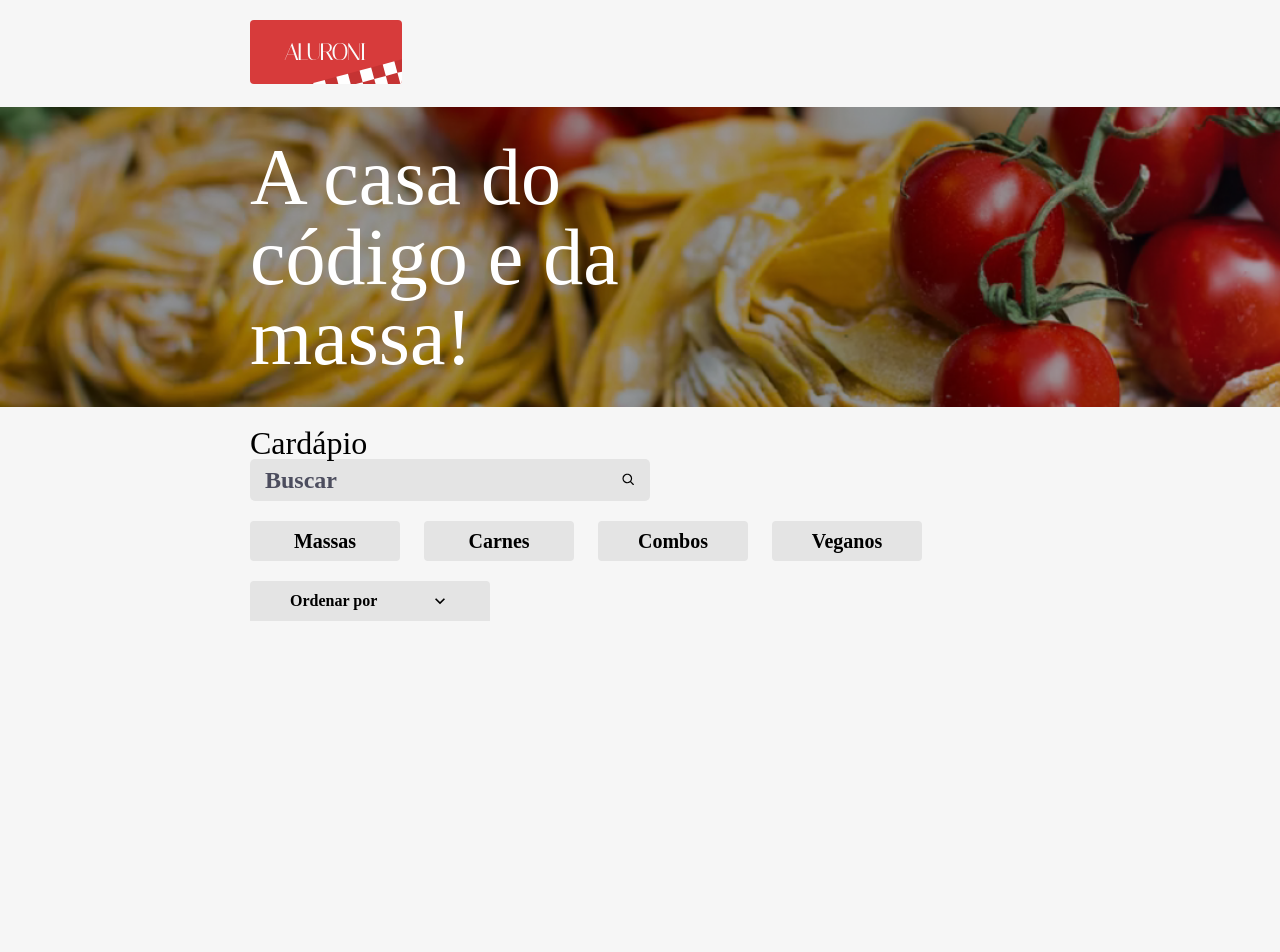
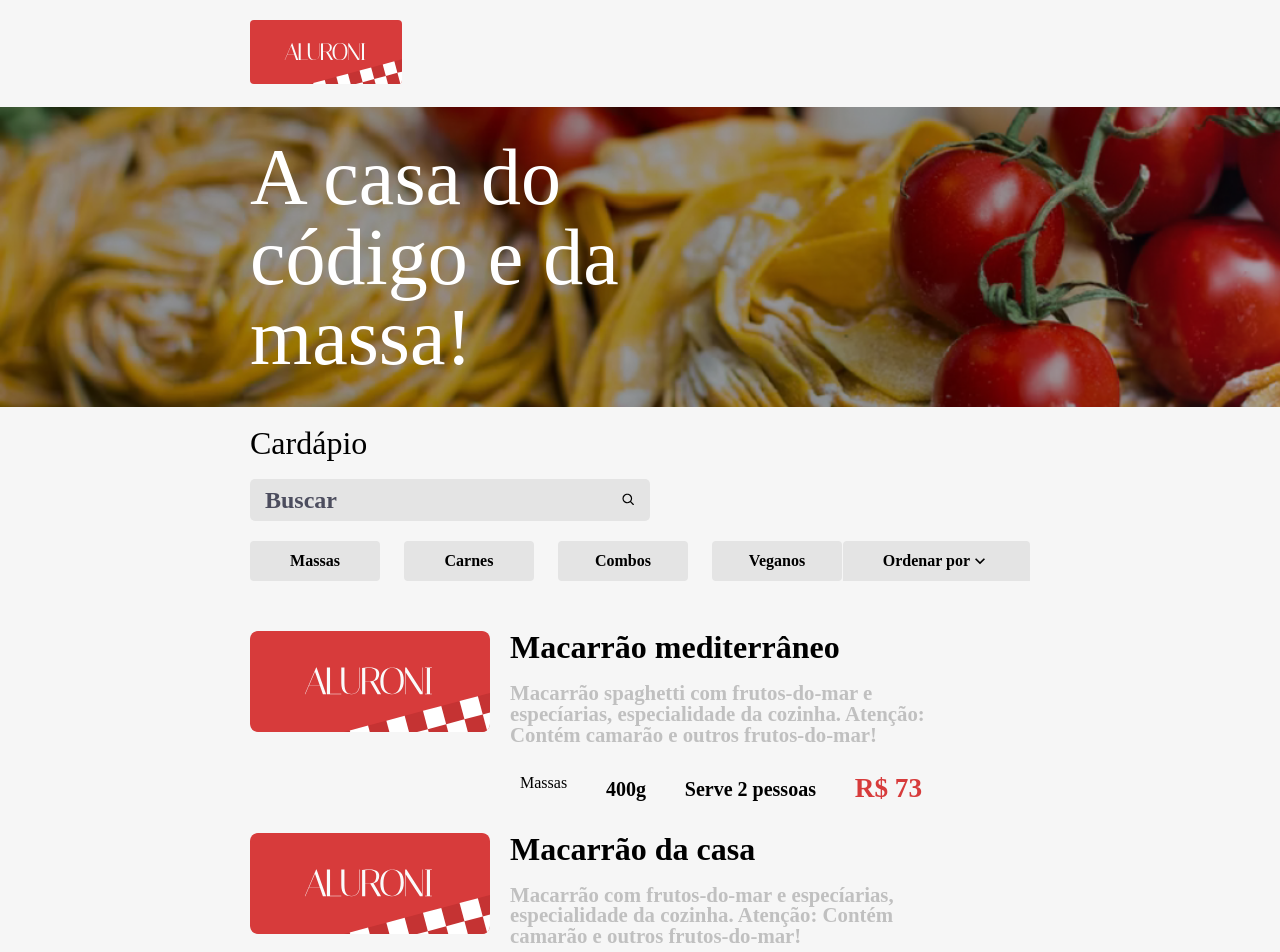
Before and after one commit to viniirbr/aluroni, a React (Vite) app: page / in a window 1280 px wide. Shown: the top 952 px of the page. Before the commit the page ends 871 px from the top, so only its background shows below. Built offline with nearby package versions, Linux system fonts and the light colour scheme; a web font is replaced by a local one.

Commit message:
Display menu items

```diff
--- a/src/pages/Menu/Filters/Filters.module.scss
+++ b/src/pages/Menu/Filters/Filters.module.scss
@@ -7,15 +7,15 @@
   margin: 20px 0;
   &__filter {
     align-items: center;
-    background-color: $gray;
+    background: $gray;
     border: none;
     border-radius: 4px;
     display: flex;
-    font-size: 1.25rem;
+    font-size: 1rem;
     font-weight: bold;
     height: 40px;
     justify-content: center;
-    width: 150px;
+    width: 130px;
     transition: all 0.5s;
     &:hover {
       cursor: pointer;
--- /dev/null
+++ b/src/pages/Menu/Items/Item/Item.module.scss
@@ -0,0 +1,97 @@
+@import '../../../../styles/variables';
+@import '../../../../styles/breakpoints';
+
+.item {
+  display: flex;
+  flex-wrap: wrap;
+  width: 90%;
+  &__image {
+    min-width: 240px;
+    @media (max-width: $desktop_xsm) {
+      width: 100%;
+    }
+    img {
+      border-radius: 8px;
+      width: 100%;
+    }
+  }
+  &__description {
+    display: flex;
+    flex: 1;
+    flex-direction: column;
+    flex-wrap: wrap;
+    justify-content: space-around;
+    padding: 0 20px;
+    @media (max-width: $desktop_xsm) {
+      flex-direction: row;
+      margin-top: 20px;
+      padding: 0;
+    }
+  }
+  &__title {
+    h2 {
+      font-size: 2rem;
+      font-weight: bold;
+      margin-bottom: 20px;
+    }
+    p {
+      color: $dark-gray;
+      font-size: 1.3rem;
+      font-weight: 600;
+      max-width: 600px;
+      margin-bottom: 20px;
+    }
+  }
+  &__tags {
+    display: flex;
+    flex-wrap: wrap;
+    justify-content: space-between;
+    margin-bottom: 20px;
+    max-width: 700px;
+    @media (max-width: $desktop_xsm) {
+      justify-content: flex-end;
+    }
+    @media (max-width: $mobile) {
+      justify-content: flex-start;
+    }
+    > div {
+      margin: 10px;
+    }
+  }
+  &__type {
+    align-items: center;
+    border-radius: 2px;
+    display: flex;
+    font-weight: bold;
+    height: 40px;
+    justify-content: center;
+    padding: 10px 30px;
+    &__massas {
+      background-color: $massas;
+      color: white;
+    }
+    &__carnes {
+      background-color: $carnes;
+      color: white;
+    }
+    &__combos {
+      background-color: $combos;
+    }
+    &__veganos {
+      background-color: $veganos;
+    }
+  }
+  &__porcao,
+  &__qtdpessoas,
+  &__valor {
+    align-items: center;
+    display: flex;
+    font-size: 1.25rem;
+    font-weight: bold;
+    justify-content: center;
+  }
+  &__valor {
+    color: $red;
+    font-size: 1.7rem;
+  }
+}
--- /dev/null
+++ b/src/pages/Menu/Items/Item/index.tsx
@@ -0,0 +1,42 @@
+import styles from './Item.module.scss'
+import logo from '../../../../assets/logo.svg'
+
+interface Props {
+    title: string,
+    description: string,
+    size: number,
+    serving: number,
+    id: number,
+    price: number,
+    category: {id: number, label: string}
+}
+/*
+title={title}
+                description={description}
+                size={size}
+                serving={serving}
+                price={price}
+                category={category}
+*/
+
+export function Item({ title, description, size, serving, id, price, category}: Props) {
+    return (
+        <div className={styles.item}>
+          <div className={styles.item__image}>
+            <img src={logo} alt="imagem" />
+          </div>
+          <div className={styles.item__description}>
+            <div className={styles.item__title}>
+              <h2>{title}</h2>
+              <p>{description}</p>
+            </div>
+            <div className={styles.item__tags}>
+              <div className={styles.item__tipo}>{category.label}</div>
+              <div className={styles.item__porcao}>{size}g</div>
+              <div className={styles.item__qtdpessoas}>Serve {serving} pessoa{serving >= 2 && 's'}</div>
+              <div className={styles.item__valor}>R$ {price}</div>
+            </div>
+          </div>
+        </div>
+      );
+}
--- /dev/null
+++ b/src/pages/Menu/Items/index.tsx
@@ -0,0 +1,19 @@
+import { Item } from './Item'
+import menu from './menu.json'
+
+export function Items() {
+    return (
+        <div>
+            {menu.map(({ id, title, description, size, serving, price, category }) =>
+                <Item
+                key={id}
+                title={title}
+                description={description}
+                size={size}
+                serving={serving}
+                price={price}
+                category={category}/>)
+            }
+        </div>
+    )
+}
--- /dev/null
+++ b/src/pages/Menu/Items/menu.json
@@ -0,0 +1,119 @@
+[
+    {
+      "title": "Macarrão mediterrâneo",
+      "description": "Macarrão spaghetti com frutos-do-mar e especíarias, especialidade da cozinha. Atenção: Contém camarão e outros frutos-do-mar!",
+      "photo": "/assets/pratos/macarrao_mediterraneo.png",
+      "size": 400,
+      "serving": 2,
+      "price": 73.0,
+      "id": 1,
+      "category": {
+        "id": 1,
+        "label": "Massas"
+      }
+    },
+    {
+      "title": "Macarrão da casa",
+      "description": "Macarrão com frutos-do-mar e especíarias, especialidade da cozinha. Atenção: Contém camarão e outros frutos-do-mar!",
+      "photo": "/assets/pratos/macarrao_da_casa.png",
+      "size": 400,
+      "serving": 2,
+      "price": 54.0,
+      "id": 2,
+      "category": {
+        "id": 1,
+        "label": "Massas"
+      }
+    },
+    {
+      "title": "Macarrão com chilli",
+      "description": "Macarrão fetuccine com molho de chilli e especiárias.",
+      "photo": "/assets/pratos/macarrao_com_chilli.png",
+      "size": 350,
+      "serving": 1,
+      "price": 58.0,
+      "id": 3,
+      "category": {
+        "id": 1,
+        "label": "Massas"
+      }
+    },
+    {
+      "title": "Salada da casa com salmão grelhado",
+      "description": "Salada da casa (alface, rúcula, cenoura) com salmão.",
+      "photo": "/assets/pratos/salada_da_casa.png",
+      "size": 450,
+      "serving": 1,
+      "price": 42.0,
+      "id": 4,
+      "category": {
+        "id": 2,
+        "label": "Carnes"
+      }
+    },
+    {
+      "title": "Bife com batatas",
+      "description": "Bife de boi (150g) na chapa, com batatas fritas. Acompanha arroz e molhos.",
+      "photo": "/assets/pratos/bife_com_batatas.png",
+      "size": 550,
+      "serving": 2,
+      "price": 86.0,
+      "id": 5,
+      "category": {
+        "id": 2,
+        "label": "Carnes"
+      }
+    },
+    {
+      "title": "Picanha picada com legumes e massa",
+      "description": "400g de picanha picada, com legumes grelhados e massa escolhida pelo cliente.",
+      "photo": "/assets/pratos/picanha_picada.png",
+      "size": 850,
+      "serving": 3,
+      "price": 123.0,
+      "id": 6,
+      "category": {
+        "id": 3,
+        "label": "Combos"
+      }
+    },
+    {
+      "title": "Lasagna vegana (carne de soja)",
+      "description": "Lasagna 100% vegana feita com carne de soja e massa especial.",
+      "photo": "/assets/pratos/lasagna_vegana.png",
+      "size": 350,
+      "serving": 1,
+      "price": 45.0,
+      "id": 7,
+      "category": {
+        "id": 4,
+        "label": "Veganos"
+      }
+    },
+    {
+      "title": "Salada especial",
+      "description": "Salada com abacate, manga, alface, grão de bico e muito mais.",
+      "photo": "/assets/pratos/salada_especial.png",
+      "size": 350,
+      "serving": 1,
+      "price": 37.0,
+      "id": 8,
+      "category": {
+        "id": 4,
+        "label": "Veganos"
+      }
+    },
+    {
+      "title": "Almôndegas",
+      "description": "Porção de almôndegas com sour cream, cebola e tempêros. Acompanha arroz ou massa.",
+      "photo": "/assets/pratos/almondegas.png",
+      "size": 740,
+      "serving": 3,
+      "price": 120.0,
+      "id": 9,
+      "category": {
+        "id": 3,
+        "label": "Combos"
+      }
+    }
+  ]
--- a/src/pages/Menu/Menu.module.scss
+++ b/src/pages/Menu/Menu.module.scss
@@ -1,4 +1,4 @@
-@import '../../styles/_variables';
+@import '../../styles/variables';
 
 .menu {
     padding: 20px $padding_horizontal;
@@ -24,6 +24,7 @@
 .menu {
     &__title {
         font-size: 2rem;
+        margin-bottom: 20px;
     }
     &__filters {
         align-items: center;
@@ -32,6 +33,5 @@
         justify-content: space-between;
         margin-bottom: 30px;
         width: 100%;
-        padding-bottom: 200px;
       }
 }
--- a/src/pages/Menu/Sorter/Sorter.module.scss
+++ b/src/pages/Menu/Sorter/Sorter.module.scss
@@ -11,7 +11,7 @@
   font-weight: bold;
   height: 40px;
   justify-content: space-between;
-  min-width: 240px;
+  min-width: 150px;
   padding: 0 40px;
   position: relative;
   cursor: pointer;
--- a/src/pages/Menu/index.tsx
+++ b/src/pages/Menu/index.tsx
@@ -4,6 +4,7 @@
 import { useState } from 'react'
 import { Filters } from './Filters';
 import { Sorter } from './Sorter';
+import { Items } from './Items';
 
 export type ISorter = {
   name: string,
@@ -31,6 +32,7 @@
           <Filters filter={filter} setFilter={setFilter}/>
           <Sorter sorter={sorter} setSorter={setSorter}/>
         </div>
+        <Items />
       </section>
     </main>
   )
--- a/src/styles/_variables.scss
+++ b/src/styles/_variables.scss
@@ -10,3 +10,7 @@
 $light-gray: #f6f6f6;
 $blue: #282b57;
 $red: #d73b3b;
+$massas: #d73b3b;
+$carnes: #30201e;
+$combos: #e6c864;
+$veganos: #80aa40;
```
